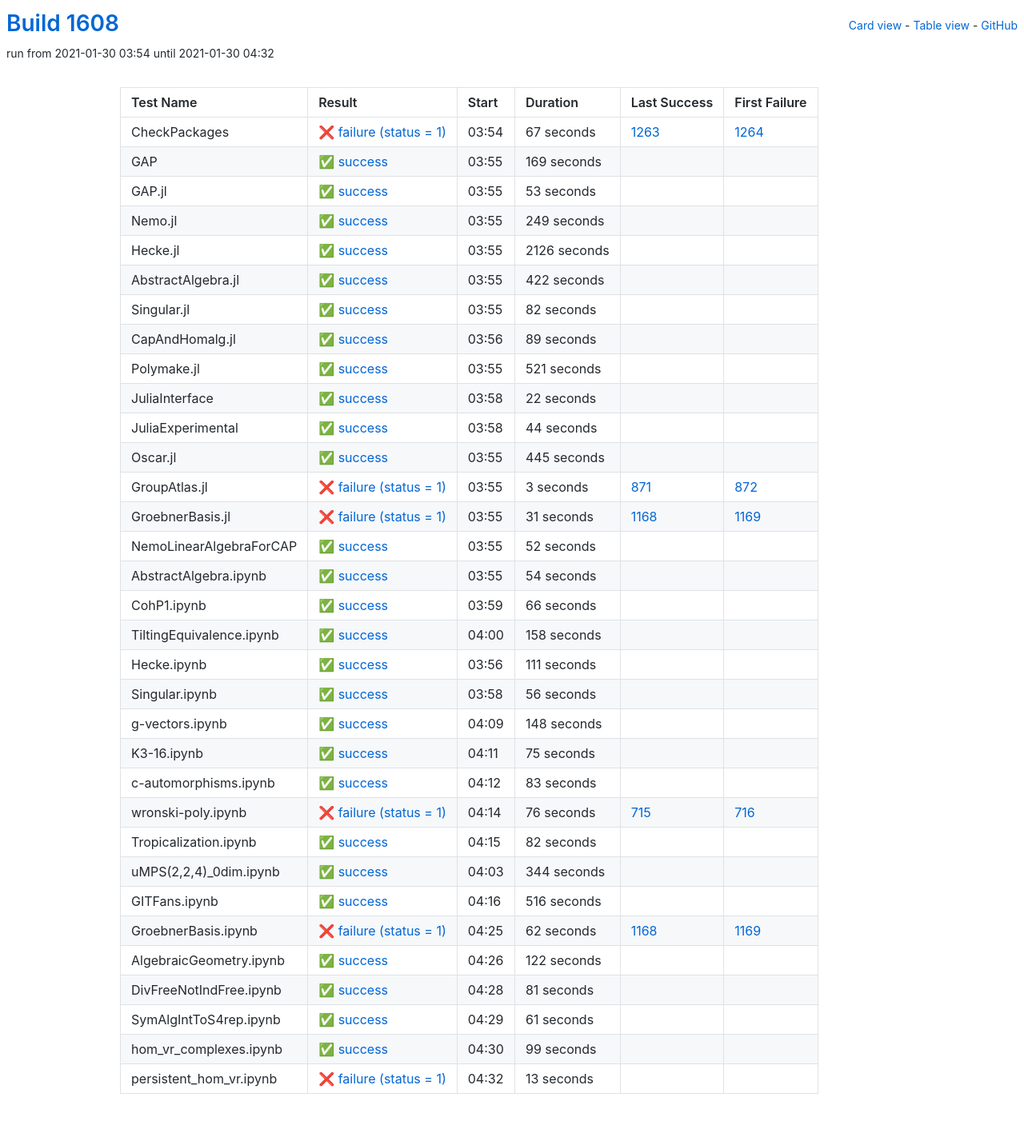
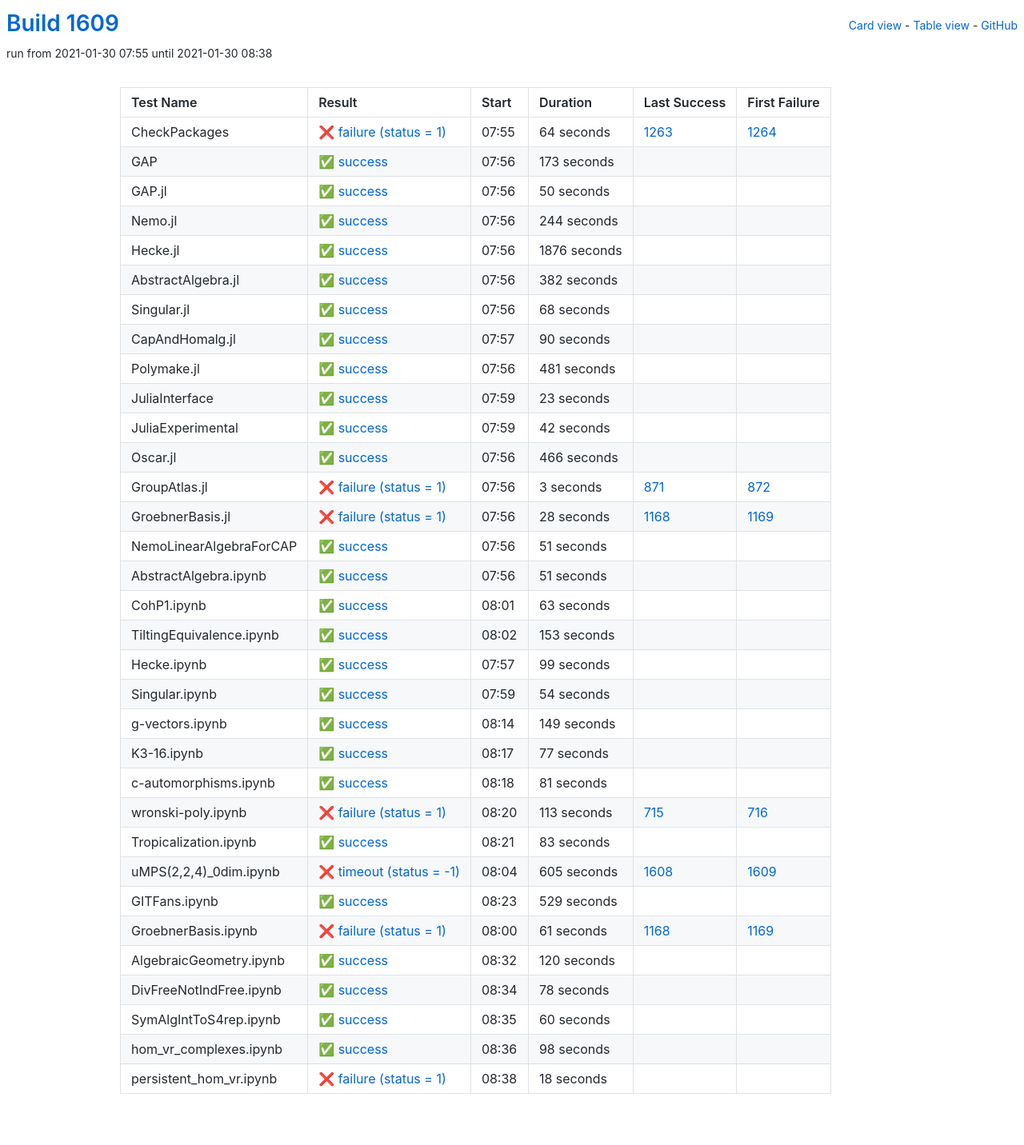
Before and after one commit to oscar-system/oscar-ci-status-stable, a Jekyll site: the page built from table.html, in a window 1280 px wide. Shown: the whole page at 80% size. Built offline with Jekyll 4.4.1, drawn with Linux system fonts in a browser that asks for light colours.

Commit message:
Build #1609

```diff
--- a/_data/ci.yml
+++ b/_data/ci.yml
@@ -1,6 +1,6 @@
 ---
-build: 1608
-build_url: https://oscarci.mathematik.uni-kl.de/job/oscar-stable/1608/
+build: 1609
+build_url: https://oscarci.mathematik.uni-kl.de/job/oscar-stable/1609/
 job: oscar-stable
 organization: oscar-system
 repo: oscar-ci-status-stable
@@ -8,152 +8,152 @@ repourl: https://github.com/oscar-system/oscar-ci-status-stable
 tests:
 - name: CheckPackages
   id: checkpackages
-  log: https://oscarci.mathematik.uni-kl.de/job/oscar-stable/1608/artifact/logs/build-1608/CheckPackages.log
-  start: 2021-01-30 03:54
+  log: https://oscarci.mathematik.uni-kl.de/job/oscar-stable/1609/artifact/logs/build-1609/CheckPackages.log
+  start: 2021-01-30 07:55
   success: false
   exitcode: 1
   status: failure
-  duration: 67
+  duration: 64
   last_success: 1263
   last_success_url: https://oscarci.mathematik.uni-kl.de/job/oscar-stable/1263/
   first_failure: 1264
   first_failure_url: https://oscarci.mathematik.uni-kl.de/job/oscar-stable/1264/
 - name: GAP
   id: gap
-  log: https://oscarci.mathematik.uni-kl.de/job/oscar-stable/1608/artifact/logs/build-1608/GAP.log
-  start: 2021-01-30 03:55
+  log: https://oscarci.mathematik.uni-kl.de/job/oscar-stable/1609/artifact/logs/build-1609/GAP.log
+  start: 2021-01-30 07:56
   success: true
   exitcode: 0
   status: success
-  duration: 169
+  duration: 173
   last_success: false
   last_success_url:
   first_failure: false
   first_failure_url:
 - name: GAP.jl
   id: gap-jl
-  log: https://oscarci.mathematik.uni-kl.de/job/oscar-stable/1608/artifact/logs/build-1608/GAP.jl.log
-  start: 2021-01-30 03:55
+  log: https://oscarci.mathematik.uni-kl.de/job/oscar-stable/1609/artifact/logs/build-1609/GAP.jl.log
+  start: 2021-01-30 07:56
   success: true
   exitcode: 0
   status: success
-  duration: 53
+  duration: 50
   last_success: false
   last_success_url:
   first_failure: false
   first_failure_url:
 - name: Nemo.jl
   id: nemo-jl
-  log: https://oscarci.mathematik.uni-kl.de/job/oscar-stable/1608/artifact/logs/build-1608/Nemo.jl.log
-  start: 2021-01-30 03:55
+  log: https://oscarci.mathematik.uni-kl.de/job/oscar-stable/1609/artifact/logs/build-1609/Nemo.jl.log
+  start: 2021-01-30 07:56
   success: true
   exitcode: 0
   status: success
-  duration: 249
+  duration: 244
   last_success: false
   last_success_url:
   first_failure: false
   first_failure_url:
 - name: Hecke.jl
   id: hecke-jl
-  log: https://oscarci.mathematik.uni-kl.de/job/oscar-stable/1608/artifact/logs/build-1608/Hecke.jl.log
-  start: 2021-01-30 03:55
+  log: https://oscarci.mathematik.uni-kl.de/job/oscar-stable/1609/artifact/logs/build-1609/Hecke.jl.log
+  start: 2021-01-30 07:56
   success: true
   exitcode: 0
   status: success
-  duration: 2126
+  duration: 1876
   last_success: false
   last_success_url:
   first_failure: false
   first_failure_url:
 - name: AbstractAlgebra.jl
   id: abstractalgebra-jl
-  log: https://oscarci.mathematik.uni-kl.de/job/oscar-stable/1608/artifact/logs/build-1608/AbstractAlgebra.jl.log
-  start: 2021-01-30 03:55
+  log: https://oscarci.mathematik.uni-kl.de/job/oscar-stable/1609/artifact/logs/build-1609/AbstractAlgebra.jl.log
+  start: 2021-01-30 07:56
   success: true
   exitcode: 0
   status: success
-  duration: 422
+  duration: 382
   last_success: false
   last_success_url:
   first_failure: false
   first_failure_url:
 - name: Singular.jl
   id: singular-jl
-  log: https://oscarci.mathematik.uni-kl.de/job/oscar-stable/1608/artifact/logs/build-1608/Singular.jl.log
-  start: 2021-01-30 03:55
+  log: https://oscarci.mathematik.uni-kl.de/job/oscar-stable/1609/artifact/logs/build-1609/Singular.jl.log
+  start: 2021-01-30 07:56
   success: true
   exitcode: 0
   status: success
-  duration: 82
+  duration: 68
   last_success: false
   last_success_url:
   first_failure: false
   first_failure_url:
 - name: CapAndHomalg.jl
   id: capandhomalg-jl
-  log: https://oscarci.mathematik.uni-kl.de/job/oscar-stable/1608/artifact/logs/build-1608/CapAndHomalg.jl.log
-  start: 2021-01-30 03:56
+  log: https://oscarci.mathematik.uni-kl.de/job/oscar-stable/1609/artifact/logs/build-1609/CapAndHomalg.jl.log
+  start: 2021-01-30 07:57
   success: true
   exitcode: 0
   status: success
-  duration: 89
+  duration: 90
   last_success: false
   last_success_url:
   first_failure: false
   first_failure_url:
 - name: Polymake.jl
   id: polymake-jl
-  log: https://oscarci.mathematik.uni-kl.de/job/oscar-stable/1608/artifact/logs/build-1608/Polymake.jl.log
-  start: 2021-01-30 03:55
+  log: https://oscarci.mathematik.uni-kl.de/job/oscar-stable/1609/artifact/logs/build-1609/Polymake.jl.log
+  start: 2021-01-30 07:56
   success: true
   exitcode: 0
   status: success
-  duration: 521
+  duration: 481
   last_success: false
   last_success_url:
   first_failure: false
   first_failure_url:
 - name: JuliaInterface
   id: juliainterface
-  log: https://oscarci.mathematik.uni-kl.de/job/oscar-stable/1608/artifact/logs/build-1608/JuliaInterface.log
-  start: 2021-01-30 03:58
+  log: https://oscarci.mathematik.uni-kl.de/job/oscar-stable/1609/artifact/logs/build-1609/JuliaInterface.log
+  start: 2021-01-30 07:59
   success: true
   exitcode: 0
   status: success
-  duration: 22
+  duration: 23
   last_success: false
   last_success_url:
   first_failure: false
   first_failure_url:
 - name: JuliaExperimental
   id: juliaexperimental
-  log: https://oscarci.mathematik.uni-kl.de/job/oscar-stable/1608/artifact/logs/build-1608/JuliaExperimental.log
-  start: 2021-01-30 03:58
+  log: https://oscarci.mathematik.uni-kl.de/job/oscar-stable/1609/artifact/logs/build-1609/JuliaExperimental.log
+  start: 2021-01-30 07:59
   success: true
   exitcode: 0
   status: success
-  duration: 44
+  duration: 42
   last_success: false
   last_success_url:
   first_failure: false
   first_failure_url:
 - name: Oscar.jl
   id: oscar-jl
-  log: https://oscarci.mathematik.uni-kl.de/job/oscar-stable/1608/artifact/logs/build-1608/Oscar.jl.log
-  start: 2021-01-30 03:55
+  log: https://oscarci.mathematik.uni-kl.de/job/oscar-stable/1609/artifact/logs/build-1609/Oscar.jl.log
+  start: 2021-01-30 07:56
   success: true
   exitcode: 0
   status: success
-  duration: 445
+  duration: 466
   last_success: false
   last_success_url:
   first_failure: false
   first_failure_url:
 - name: GroupAtlas.jl
   id: groupatlas-jl
-  log: https://oscarci.mathematik.uni-kl.de/job/oscar-stable/1608/artifact/logs/build-1608/GroupAtlas.jl.log
-  start: 2021-01-30 03:55
+  log: https://oscarci.mathematik.uni-kl.de/job/oscar-stable/1609/artifact/logs/build-1609/GroupAtlas.jl.log
+  start: 2021-01-30 07:56
   success: false
   exitcode: 1
   status: failure
@@ -164,32 +164,80 @@ tests:
   first_failure_url: https://oscarci.mathematik.uni-kl.de/job/oscar-stable/872/
 - name: GroebnerBasis.jl
   id: groebnerbasis-jl
-  log: https://oscarci.mathematik.uni-kl.de/job/oscar-stable/1608/artifact/logs/build-1608/GroebnerBasis.jl.log
-  start: 2021-01-30 03:55
+  log: https://oscarci.mathematik.uni-kl.de/job/oscar-stable/1609/artifact/logs/build-1609/GroebnerBasis.jl.log
+  start: 2021-01-30 07:56
   success: false
   exitcode: 1
   status: failure
-  duration: 31
+  duration: 28
   last_success: 1168
   last_success_url: https://oscarci.mathematik.uni-kl.de/job/oscar-stable/1168/
   first_failure: 1169
   first_failure_url: https://oscarci.mathematik.uni-kl.de/job/oscar-stable/1169/
 - name: NemoLinearAlgebraForCAP
   id: nemolinearalgebraforcap
-  log: https://oscarci.mathematik.uni-kl.de/job/oscar-stable/1608/artifact/logs/build-1608/NemoLinearAlgebraForCAP.log
-  start: 2021-01-30 03:55
+  log: https://oscarci.mathematik.uni-kl.de/job/oscar-stable/1609/artifact/logs/build-1609/NemoLinearAlgebraForCAP.log
+  start: 2021-01-30 07:56
   success: true
   exitcode: 0
   status: success
-  duration: 52
+  duration: 51
   last_success: false
   last_success_url:
   first_failure: false
   first_failure_url:
 - name: AbstractAlgebra.ipynb
   id: abstractalgebra-ipynb
-  log: https://oscarci.mathematik.uni-kl.de/job/oscar-stable/1608/artifact/logs/build-1608/AbstractAlgebra.ipynb.log
-  start: 2021-01-30 03:55
+  log: https://oscarci.mathematik.uni-kl.de/job/oscar-stable/1609/artifact/logs/build-1609/AbstractAlgebra.ipynb.log
+  start: 2021-01-30 07:56
+  success: true
+  exitcode: 0
+  status: success
+  duration: 51
+  last_success: false
+  last_success_url:
+  first_failure: false
+  first_failure_url:
+- name: CohP1.ipynb
+  id: cohp1-ipynb
+  log: https://oscarci.mathematik.uni-kl.de/job/oscar-stable/1609/artifact/logs/build-1609/CohP1.ipynb.log
+  start: 2021-01-30 08:01
+  success: true
+  exitcode: 0
+  status: success
+  duration: 63
+  last_success: false
+  last_success_url:
+  first_failure: false
+  first_failure_url:
+- name: TiltingEquivalence.ipynb
+  id: tiltingequivalence-ipynb
+  log: https://oscarci.mathematik.uni-kl.de/job/oscar-stable/1609/artifact/logs/build-1609/TiltingEquivalence.ipynb.log
+  start: 2021-01-30 08:02
+  success: true
+  exitcode: 0
+  status: success
+  duration: 153
+  last_success: false
+  last_success_url:
+  first_failure: false
+  first_failure_url:
+- name: Hecke.ipynb
+  id: hecke-ipynb
+  log: https://oscarci.mathematik.uni-kl.de/job/oscar-stable/1609/artifact/logs/build-1609/Hecke.ipynb.log
+  start: 2021-01-30 07:57
+  success: true
+  exitcode: 0
+  status: success
+  duration: 99
+  last_success: false
+  last_success_url:
+  first_failure: false
+  first_failure_url:
+- name: Singular.ipynb
+  id: singular-ipynb
+  log: https://oscarci.mathematik.uni-kl.de/job/oscar-stable/1609/artifact/logs/build-1609/Singular.ipynb.log
+  start: 2021-01-30 07:59
   success: true
   exitcode: 0
   status: success
@@ -198,82 +246,58 @@ tests:
   last_success_url:
   first_failure: false
   first_failure_url:
-- name: CohP1.ipynb
-  id: cohp1-ipynb
-  log: https://oscarci.mathematik.uni-kl.de/job/oscar-stable/1608/artifact/logs/build-1608/CohP1.ipynb.log
-  start: 2021-01-30 03:59
+- name: g-vectors.ipynb
+  id: g-vectors-ipynb
+  log: https://oscarci.mathematik.uni-kl.de/job/oscar-stable/1609/artifact/logs/build-1609/g-vectors.ipynb.log
+  start: 2021-01-30 08:14
   success: true
   exitcode: 0
   status: success
-  duration: 66
-  last_success: false
-  last_success_url:
-  first_failure: false
-  first_failure_url:
-- name: TiltingEquivalence.ipynb
-  id: tiltingequivalence-ipynb
-  log: https://oscarci.mathematik.uni-kl.de/job/oscar-stable/1608/artifact/logs/build-1608/TiltingEquivalence.ipynb.log
-  start: 2021-01-30 04:00
-  success: true
-  exitcode: 0
-  status: success
-  duration: 158
-  last_success: false
-  last_success_url:
-  first_failure: false
-  first_failure_url:
-- name: Hecke.ipynb
-  id: hecke-ipynb
-  log: https://oscarci.mathematik.uni-kl.de/job/oscar-stable/1608/artifact/logs/build-1608/Hecke.ipynb.log
-  start: 2021-01-30 03:56
-  success: true
-  exitcode: 0
-  status: success
-  duration: 111
-  last_success: false
-  last_success_url:
-  first_failure: false
-  first_failure_url:
-- name: Singular.ipynb
-  id: singular-ipynb
-  log: https://oscarci.mathematik.uni-kl.de/job/oscar-stable/1608/artifact/logs/build-1608/Singular.ipynb.log
-  start: 2021-01-30 03:58
-  success: true
-  exitcode: 0
-  status: success
-  duration: 56
-  last_success: false
-  last_success_url:
-  first_failure: false
-  first_failure_url:
-- name: g-vectors.ipynb
-  id: g-vectors-ipynb
-  log: https://oscarci.mathematik.uni-kl.de/job/oscar-stable/1608/artifact/logs/build-1608/g-vectors.ipynb.log
-  start: 2021-01-30 04:09
-  success: true
-  exitcode: 0
-  status: success
-  duration: 148
+  duration: 149
   last_success: false
   last_success_url:
   first_failure: false
   first_failure_url:
 - name: K3-16.ipynb
   id: k3-16-ipynb
-  log: https://oscarci.mathematik.uni-kl.de/job/oscar-stable/1608/artifact/logs/build-1608/K3-16.ipynb.log
-  start: 2021-01-30 04:11
+  log: https://oscarci.mathematik.uni-kl.de/job/oscar-stable/1609/artifact/logs/build-1609/K3-16.ipynb.log
+  start: 2021-01-30 08:17
   success: true
   exitcode: 0
   status: success
-  duration: 75
+  duration: 77
   last_success: false
   last_success_url:
   first_failure: false
   first_failure_url:
 - name: c-automorphisms.ipynb
   id: c-automorphisms-ipynb
-  log: https://oscarci.mathematik.uni-kl.de/job/oscar-stable/1608/artifact/logs/build-1608/c-automorphisms.ipynb.log
-  start: 2021-01-30 04:12
+  log: https://oscarci.mathematik.uni-kl.de/job/oscar-stable/1609/artifact/logs/build-1609/c-automorphisms.ipynb.log
+  start: 2021-01-30 08:18
+  success: true
+  exitcode: 0
+  status: success
+  duration: 81
+  last_success: false
+  last_success_url:
+  first_failure: false
+  first_failure_url:
+- name: wronski-poly.ipynb
+  id: wronski-poly-ipynb
+  log: https://oscarci.mathematik.uni-kl.de/job/oscar-stable/1609/artifact/logs/build-1609/wronski-poly.ipynb.log
+  start: 2021-01-30 08:20
+  success: false
+  exitcode: 1
+  status: failure
+  duration: 113
+  last_success: 715
+  last_success_url: https://oscarci.mathematik.uni-kl.de/job/oscar-stable/715/
+  first_failure: 716
+  first_failure_url: https://oscarci.mathematik.uni-kl.de/job/oscar-stable/716/
+- name: Tropicalization.ipynb
+  id: tropicalization-ipynb
+  log: https://oscarci.mathematik.uni-kl.de/job/oscar-stable/1609/artifact/logs/build-1609/Tropicalization.ipynb.log
+  start: 2021-01-30 08:21
   success: true
   exitcode: 0
   status: success
@@ -282,122 +306,98 @@ tests:
   last_success_url:
   first_failure: false
   first_failure_url:
-- name: wronski-poly.ipynb
-  id: wronski-poly-ipynb
-  log: https://oscarci.mathematik.uni-kl.de/job/oscar-stable/1608/artifact/logs/build-1608/wronski-poly.ipynb.log
-  start: 2021-01-30 04:14
+- name: uMPS(2,2,4)_0dim.ipynb
+  id: umps-2-2-4-0dim-ipynb
+  log: https://oscarci.mathematik.uni-kl.de/job/oscar-stable/1609/artifact/logs/build-1609/uMPS-2-2-4-_0dim.ipynb.log
+  start: 2021-01-30 08:04
   success: false
-  exitcode: 1
-  status: failure
-  duration: 76
-  last_success: 715
-  last_success_url: https://oscarci.mathematik.uni-kl.de/job/oscar-stable/715/
-  first_failure: 716
-  first_failure_url: https://oscarci.mathematik.uni-kl.de/job/oscar-stable/716/
-- name: Tropicalization.ipynb
-  id: tropicalization-ipynb
-  log: https://oscarci.mathematik.uni-kl.de/job/oscar-stable/1608/artifact/logs/build-1608/Tropicalization.ipynb.log
-  start: 2021-01-30 04:15
+  exitcode: -1
+  status: timeout
+  duration: 605
+  last_success: 1608
+  last_success_url: https://oscarci.mathematik.uni-kl.de/job/oscar-stable/1608/
+  first_failure: 1609
+  first_failure_url: https://oscarci.mathematik.uni-kl.de/job/oscar-stable/1609/
+- name: GITFans.ipynb
+  id: gitfans-ipynb
+  log: https://oscarci.mathematik.uni-kl.de/job/oscar-stable/1609/artifact/logs/build-1609/GITFans.ipynb.log
+  start: 2021-01-30 08:23
   success: true
   exitcode: 0
   status: success
-  duration: 82
-  last_success: false
-  last_success_url:
-  first_failure: false
-  first_failure_url:
-- name: uMPS(2,2,4)_0dim.ipynb
-  id: umps-2-2-4-0dim-ipynb
-  log: https://oscarci.mathematik.uni-kl.de/job/oscar-stable/1608/artifact/logs/build-1608/uMPS-2-2-4-_0dim.ipynb.log
-  start: 2021-01-30 04:03
-  success: true
-  exitcode: 0
-  status: success
-  duration: 344
-  last_success: false
-  last_success_url:
-  first_failure: false
-  first_failure_url:
-- name: GITFans.ipynb
-  id: gitfans-ipynb
-  log: https://oscarci.mathematik.uni-kl.de/job/oscar-stable/1608/artifact/logs/build-1608/GITFans.ipynb.log
-  start: 2021-01-30 04:16
-  success: true
-  exitcode: 0
-  status: success
-  duration: 516
+  duration: 529
   last_success: false
   last_success_url:
   first_failure: false
   first_failure_url:
 - name: GroebnerBasis.ipynb
   id: groebnerbasis-ipynb
-  log: https://oscarci.mathematik.uni-kl.de/job/oscar-stable/1608/artifact/logs/build-1608/GroebnerBasis.ipynb.log
-  start: 2021-01-30 04:25
+  log: https://oscarci.mathematik.uni-kl.de/job/oscar-stable/1609/artifact/logs/build-1609/GroebnerBasis.ipynb.log
+  start: 2021-01-30 08:00
   success: false
   exitcode: 1
   status: failure
-  duration: 62
+  duration: 61
   last_success: 1168
   last_success_url: https://oscarci.mathematik.uni-kl.de/job/oscar-stable/1168/
   first_failure: 1169
   first_failure_url: https://oscarci.mathematik.uni-kl.de/job/oscar-stable/1169/
 - name: AlgebraicGeometry.ipynb
   id: algebraicgeometry-ipynb
-  log: https://oscarci.mathematik.uni-kl.de/job/oscar-stable/1608/artifact/logs/build-1608/AlgebraicGeometry.ipynb.log
-  start: 2021-01-30 04:26
+  log: https://oscarci.mathematik.uni-kl.de/job/oscar-stable/1609/artifact/logs/build-1609/AlgebraicGeometry.ipynb.log
+  start: 2021-01-30 08:32
   success: true
   exitcode: 0
   status: success
-  duration: 122
+  duration: 120
   last_success: false
   last_success_url:
   first_failure: false
   first_failure_url:
 - name: DivFreeNotIndFree.ipynb
   id: divfreenotindfree-ipynb
-  log: https://oscarci.mathematik.uni-kl.de/job/oscar-stable/1608/artifact/logs/build-1608/DivFreeNotIndFree.ipynb.log
-  start: 2021-01-30 04:28
+  log: https://oscarci.mathematik.uni-kl.de/job/oscar-stable/1609/artifact/logs/build-1609/DivFreeNotIndFree.ipynb.log
+  start: 2021-01-30 08:34
   success: true
   exitcode: 0
   status: success
-  duration: 81
+  duration: 78
   last_success: false
   last_success_url:
   first_failure: false
   first_failure_url:
 - name: SymAlgIntToS4rep.ipynb
   id: symalginttos4rep-ipynb
-  log: https://oscarci.mathematik.uni-kl.de/job/oscar-stable/1608/artifact/logs/build-1608/SymAlgIntToS4rep.ipynb.log
-  start: 2021-01-30 04:29
+  log: https://oscarci.mathematik.uni-kl.de/job/oscar-stable/1609/artifact/logs/build-1609/SymAlgIntToS4rep.ipynb.log
+  start: 2021-01-30 08:35
   success: true
   exitcode: 0
   status: success
-  duration: 61
+  duration: 60
   last_success: false
   last_success_url:
   first_failure: false
   first_failure_url:
 - name: hom_vr_complexes.ipynb
   id: hom-vr-complexes-ipynb
-  log: https://oscarci.mathematik.uni-kl.de/job/oscar-stable/1608/artifact/logs/build-1608/hom_vr_complexes.ipynb.log
-  start: 2021-01-30 04:30
+  log: https://oscarci.mathematik.uni-kl.de/job/oscar-stable/1609/artifact/logs/build-1609/hom_vr_complexes.ipynb.log
+  start: 2021-01-30 08:36
   success: true
   exitcode: 0
   status: success
-  duration: 99
+  duration: 98
   last_success: false
   last_success_url:
   first_failure: false
   first_failure_url:
 - name: persistent_hom_vr.ipynb
   id: persistent-hom-vr-ipynb
-  log: https://oscarci.mathematik.uni-kl.de/job/oscar-stable/1608/artifact/logs/build-1608/persistent_hom_vr.ipynb.log
-  start: 2021-01-30 04:32
+  log: https://oscarci.mathematik.uni-kl.de/job/oscar-stable/1609/artifact/logs/build-1609/persistent_hom_vr.ipynb.log
+  start: 2021-01-30 08:38
   success: false
   exitcode: 1
   status: failure
-  duration: 13
+  duration: 18
   last_success: false
   last_success_url:
   first_failure: false
```
Also changed, not shown: README.md.
